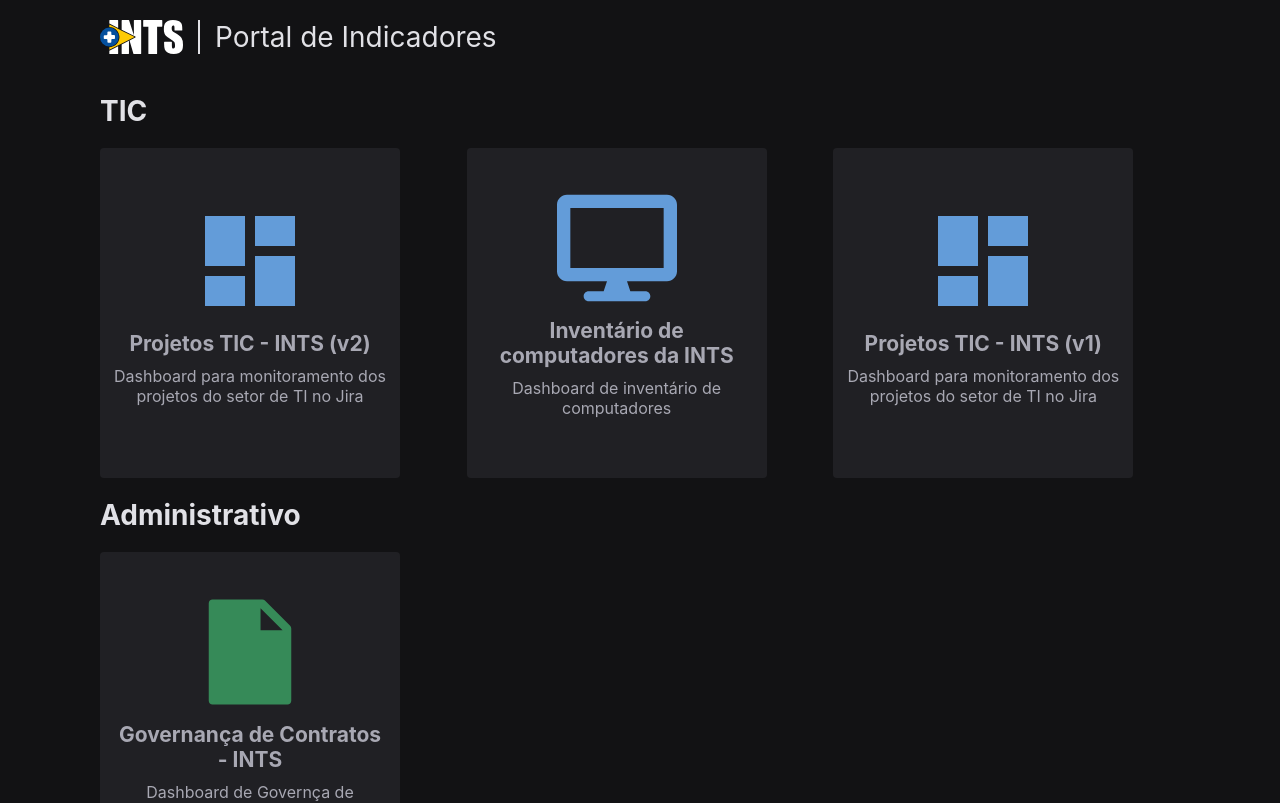
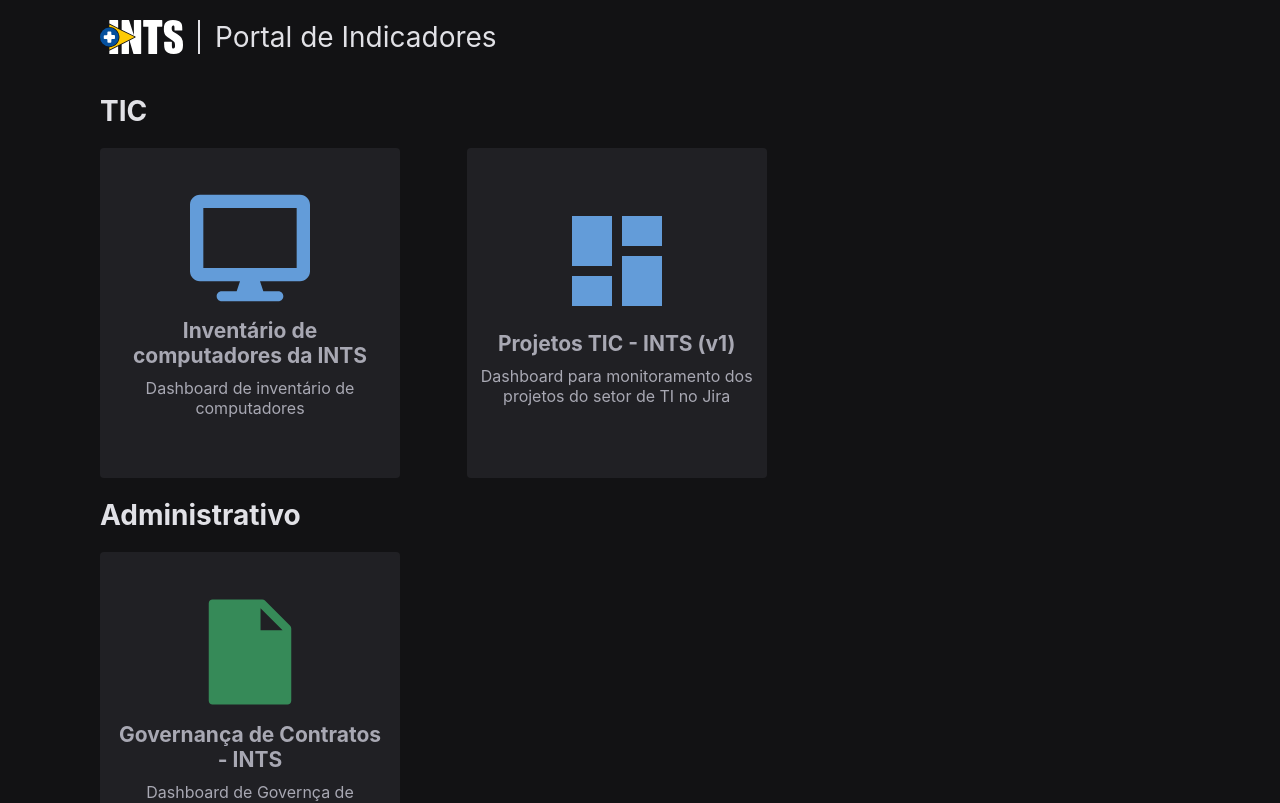
Before and after one commit to lucaslsneves/portal, a React (Create React App) app: page / in a window 1280 px wide. Shown: the top 803 px of the page. Built offline with nearby package versions, Linux system fonts and the light colour scheme.

Commit message:
remove Projetos TIC - INTS (v2)

```diff
--- a/src/App.js
+++ b/src/App.js
@@ -31,13 +31,6 @@
 
         <h1>TIC</h1>
         <CardSection>
-          <Card
-            url="https://app.powerbi.com/groups/me/reports/26311468-e27e-4724-8e50-c6d9271eb6fd/ReportSection25dafee6c7070657804b"
-            title="Projetos TIC - INTS (v2)"
-            description="Dashboard para monitoramento dos projetos do setor de TI no Jira"
-            color="#639cd9"
-
-          />
 
           <Card
             url="https://app.powerbi.com/groups/me/reports/36a677ff-ecbe-4d7d-a952-82092cfc50fb/ReportSection"
```
